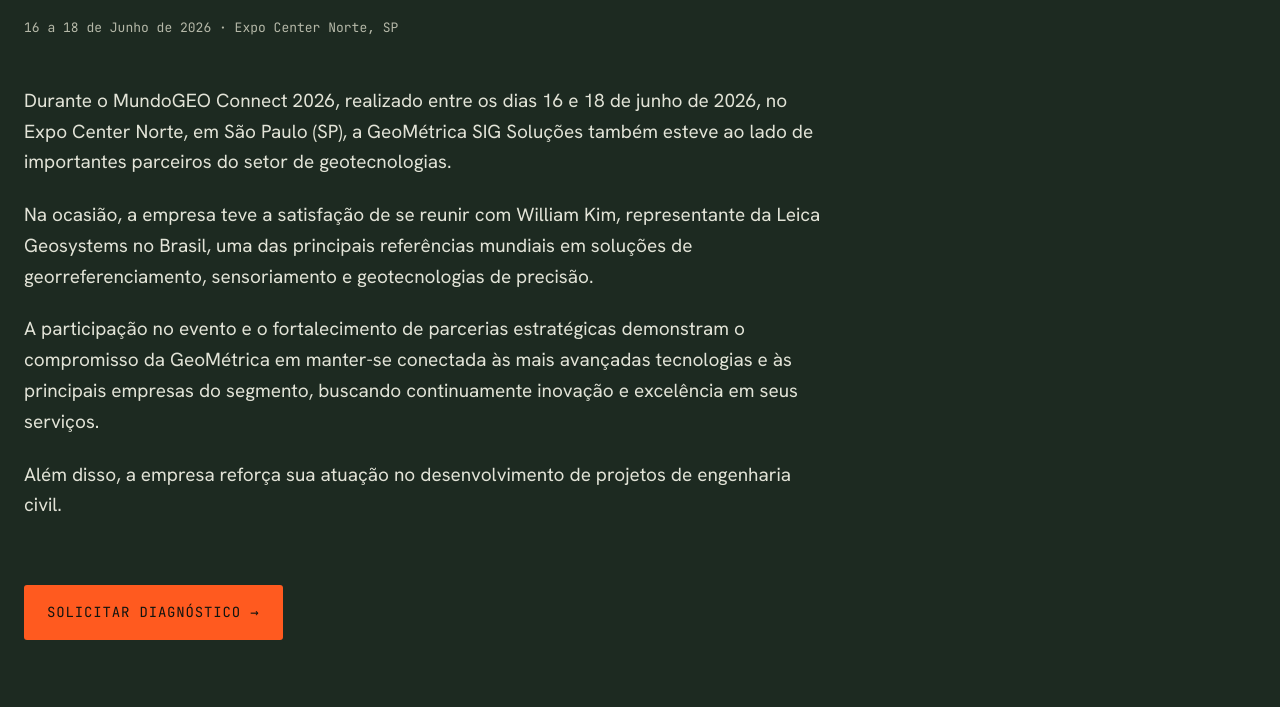
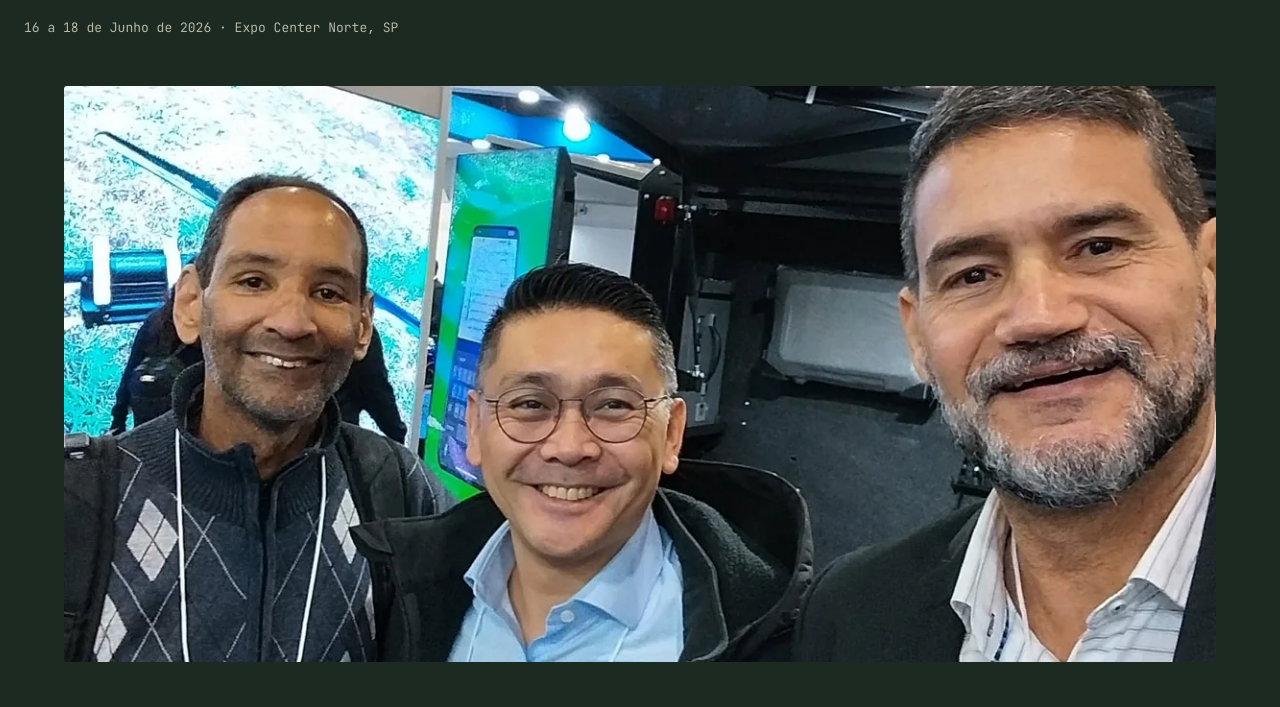
Before and after one commit to andradeseripa2/geometrica, an Eleventy site: page src/noticias/2026-06-18-parcerias-mundogeo-2026.md in a window 1280 px wide. Shown: the part 461-1168 px from the top of the page. Built offline with nearby package versions, Linux system fonts and the light colour scheme; Eleventy itself is replaced by a stand-in of ours; files that its build step writes are made by us from their sources.

Commit message:
Painel: atualiza Notícia “2026-06-18-parcerias-mundogeo-2026”

```diff
--- a/src/noticias/2026-06-18-parcerias-mundogeo-2026.md
+++ b/src/noticias/2026-06-18-parcerias-mundogeo-2026.md
@@ -6,9 +6,12 @@ local: Expo Center Norte, SP
 etiquetas:
   - LEICA PARCERIA
   - DEMONSTRAÇÃO RTK
-capa: ""
+capa: /assets/img/uploads/leica_parceria-shptclve.webp
 capaTexto: Alianças & Engenharia
-resumo: Durante o MundoGEO Connect 2026, realizado entre os dias 16 e 18 de junho de 2026, no Expo Center Norte, em São Paulo (SP), a GeoMétrica SIG Soluções também esteve ao lado de importantes parceiros do setor de geotecnologias.
+resumo: Durante o MundoGEO Connect 2026, realizado entre os dias 16 e 18 de
+  junho de 2026, no Expo Center Norte, em São Paulo (SP), a GeoMétrica SIG
+  Soluções também esteve ao lado de importantes parceiros do setor de
+  geotecnologias.
 ---
 Durante o MundoGEO Connect 2026, realizado entre os dias 16 e 18 de junho de 2026, no Expo Center Norte, em São Paulo (SP), a GeoMétrica SIG Soluções também esteve ao lado de importantes parceiros do setor de geotecnologias.
 
```
Also changed, not shown: src/assets/img/uploads/leica_parceria-shptclve.webp (added).
